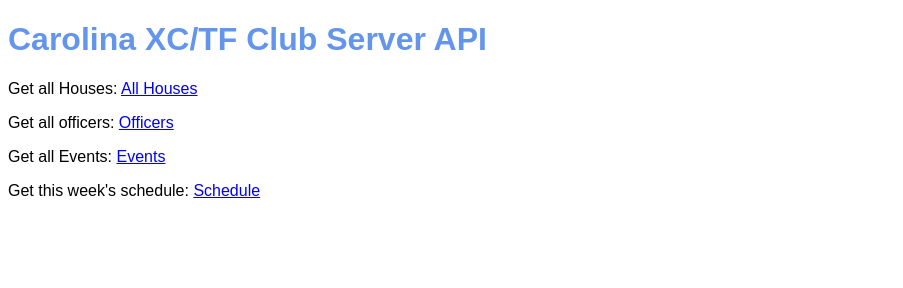
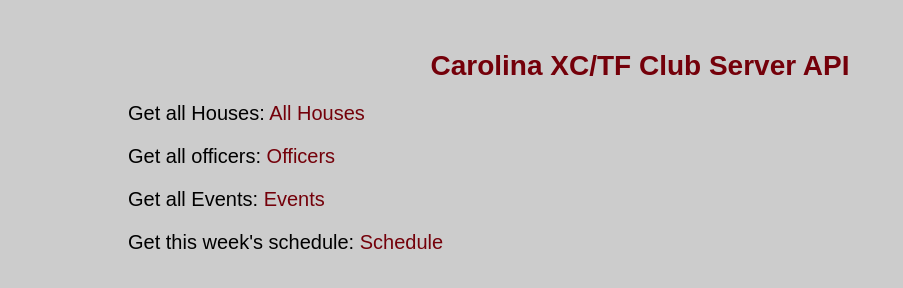
Before and after one commit to VictoriaCL08/xc_server, a website: page public/index.html in a window 1280 px wide. Shown: the whole page, without its empty margins (0-903 px from the left). Drawn offline with Linux system fonts and the light colour scheme.

Commit message:
styles added

```diff
--- a/public/styles.css
+++ b/public/styles.css
@@ -1,6 +1,23 @@
 body{
     font-family: Arial, Helvetica, sans-serif;
+    background: #cccccc;
+    width: 80%;
+    margin: 50px auto;
 }
 h1{
-    color: cornflowerblue;
+    color: #74000A;
+    text-align: center;
+    font-size: 28px;
 }
+p{
+    font-size: 20px;
+}
+a{
+    color: #74000A;
+    text-decoration: none;
+}
+a:hover{
+    color: #3e0106;
+    border-bottom: solid 1px #3e0106;
+
+}
```
